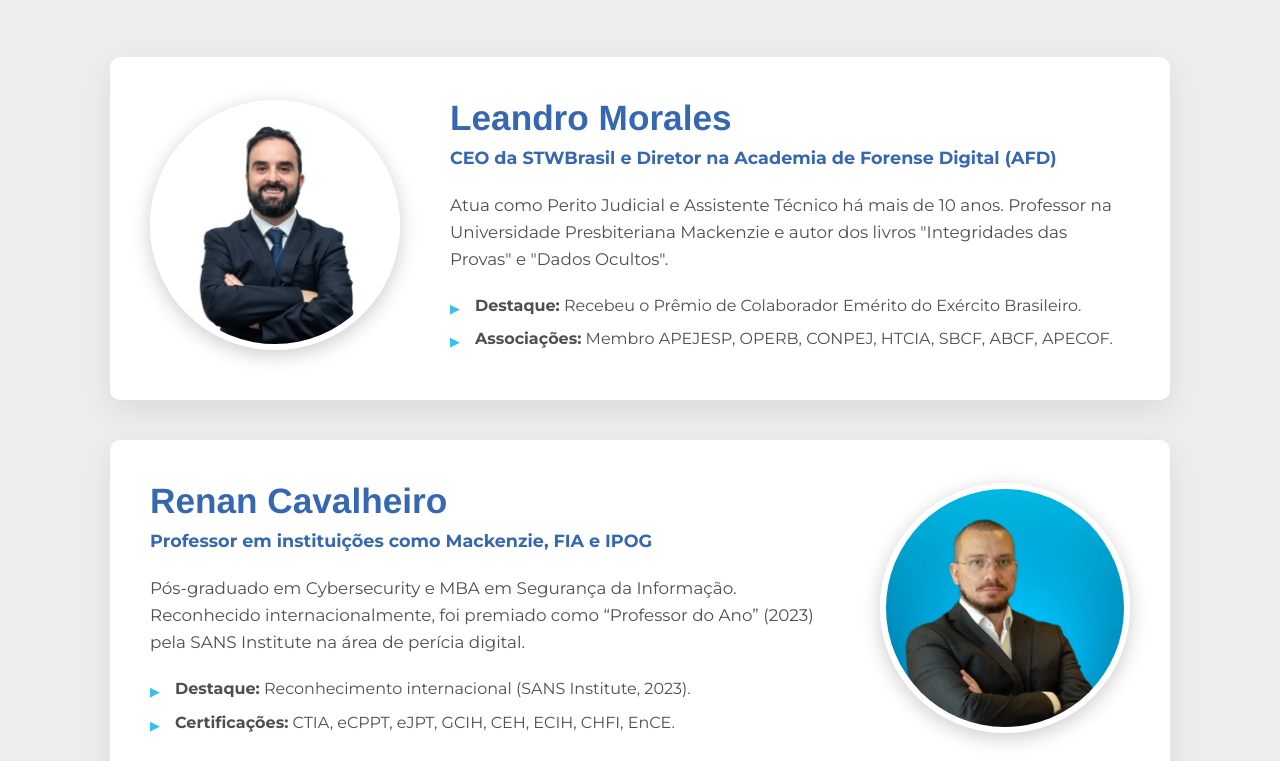
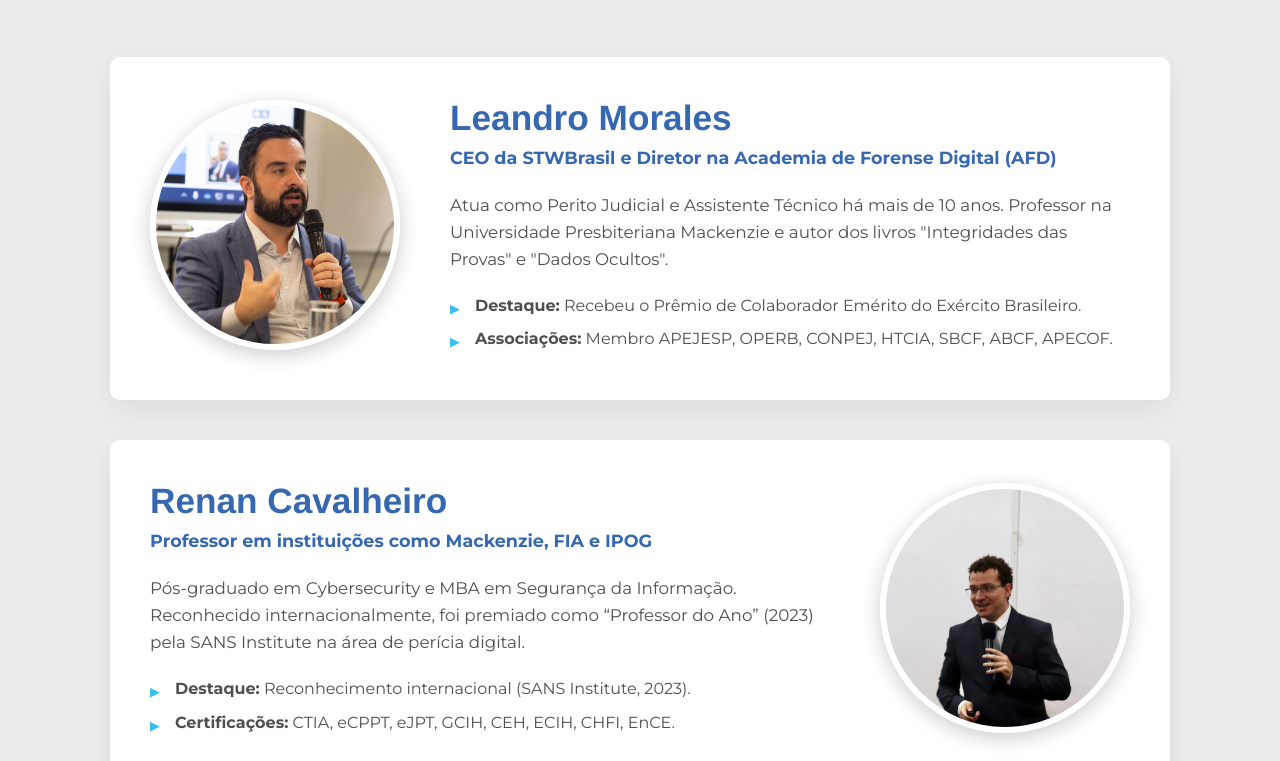
Before and after one commit to GraoMelo/afdlp, a plain HTML site: page index.html in a window 1280 px wide. Shown: the part 3499-4260 px from the top of the page. Drawn offline with Linux system fonts and the light colour scheme.

Commit message:
first: commit

```diff
--- a/index.html
+++ b/index.html
@@ -1076,7 +1076,7 @@
           <div class="professor-destaque">
             <div class="professor-imagem">
               <img
-                src="image/leandro_morales_stw1.png"
+                src="image/leandro2.jpg"
                 alt="Foto de Leandro Morales"
               />
             </div>
@@ -1107,7 +1107,7 @@
           <div class="professor-destaque reverse">
             <div class="professor-imagem">
               <img
-                src="image/ArRenan-Cavalheiro-da-AFD.png"
+                src="image/renan.jpg"
                 alt="Foto de Renan Cavalheiro"
               />
             </div>
```
